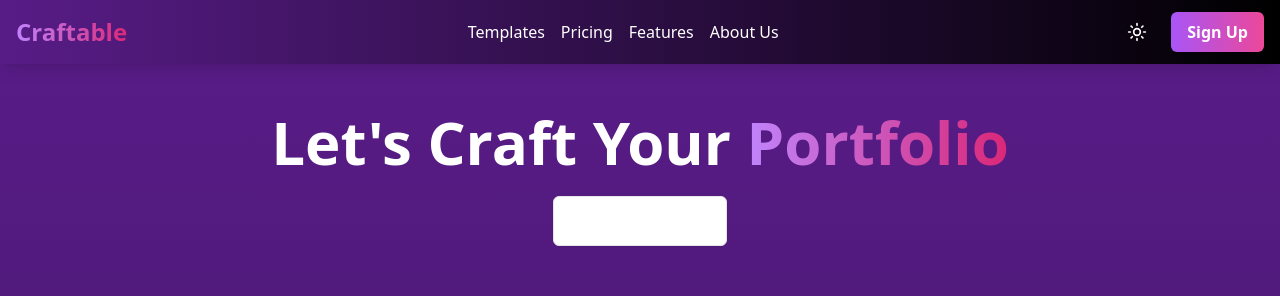
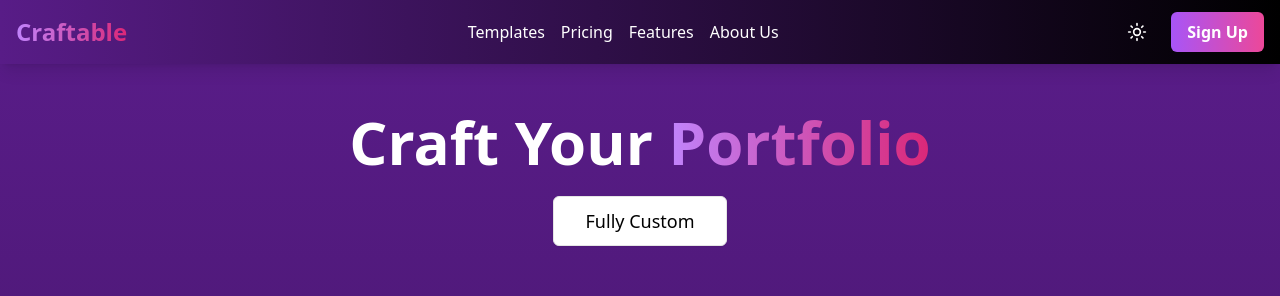
Before and after one commit to moiz2405/Craftable, a Next.js app: page /craft in a window 1280 px wide. Shown: the top 296 px of the page. Built offline with nearby package versions, Linux system fonts and the light colour scheme.

Commit message:
Modify CraftSite component

```diff
--- a/components/craft/CraftSite.tsx
+++ b/components/craft/CraftSite.tsx
@@ -11,7 +11,7 @@ export default function CraftSite({ selectedSite }: CraftSiteProps) {
     return (
         <div className="min-h-screen flex flex-col items-center py-12 px-4 text-white bg-gradient-to-b from-purple-900 to-black">
             <h1 className="text-4xl md:text-6xl font-extrabold mb-6 text-center">
-                Let's Craft Your{' '}
+                Craft Your{' '}
                 <span className="font-bold text-transparent bg-clip-text bg-gradient-to-r from-purple-400 to-pink-600">
                     {selectedSite}
                 </span>
@@ -22,7 +22,7 @@ export default function CraftSite({ selectedSite }: CraftSiteProps) {
                     <Button
                         variant="outline"
                         size="lg"
-                        className="text-lg px-8 py-6"
+                        className="text-lg px-8 py-6 text-black"
                     >
                         Fully Custom
                     </Button>
```
